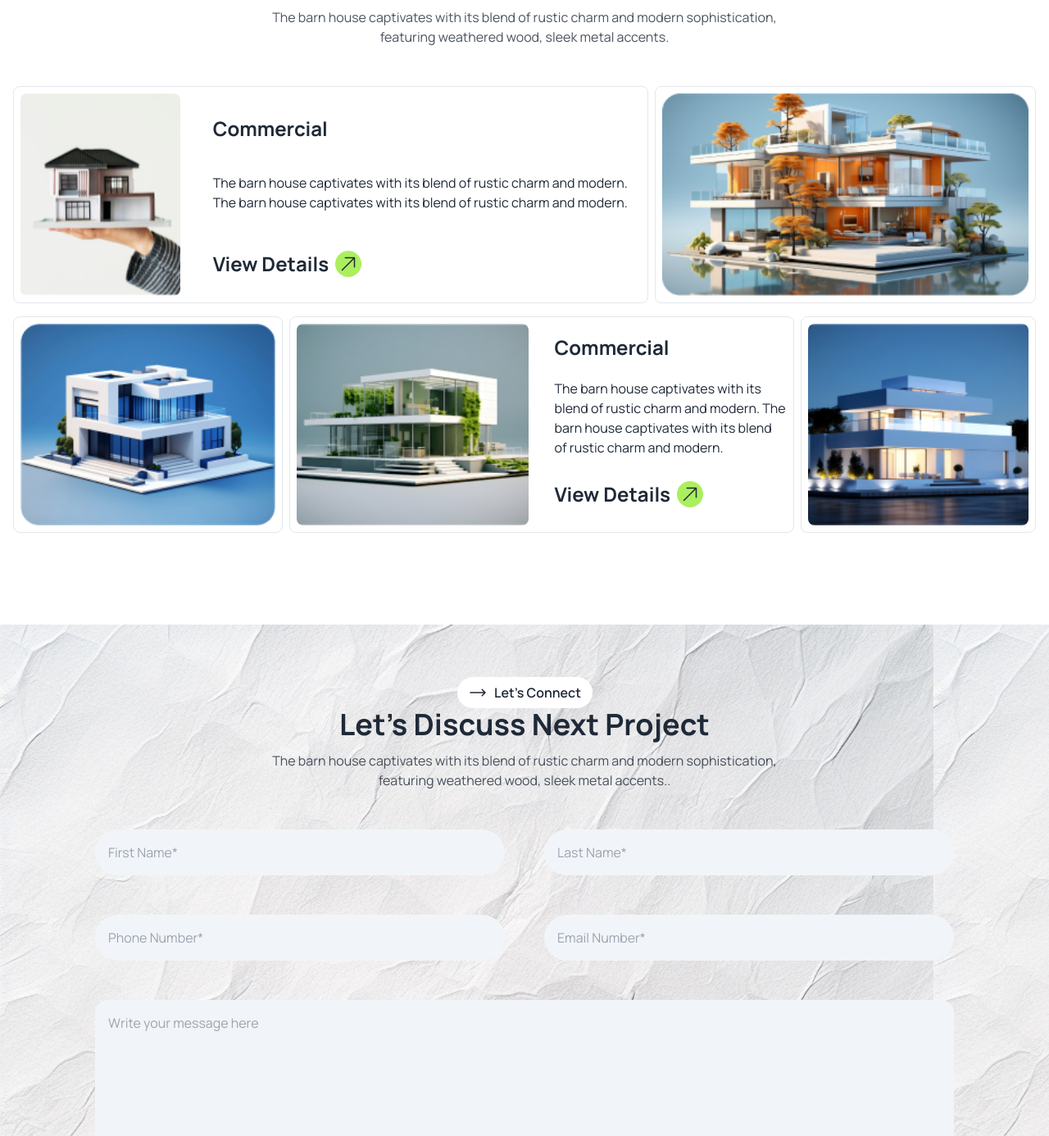
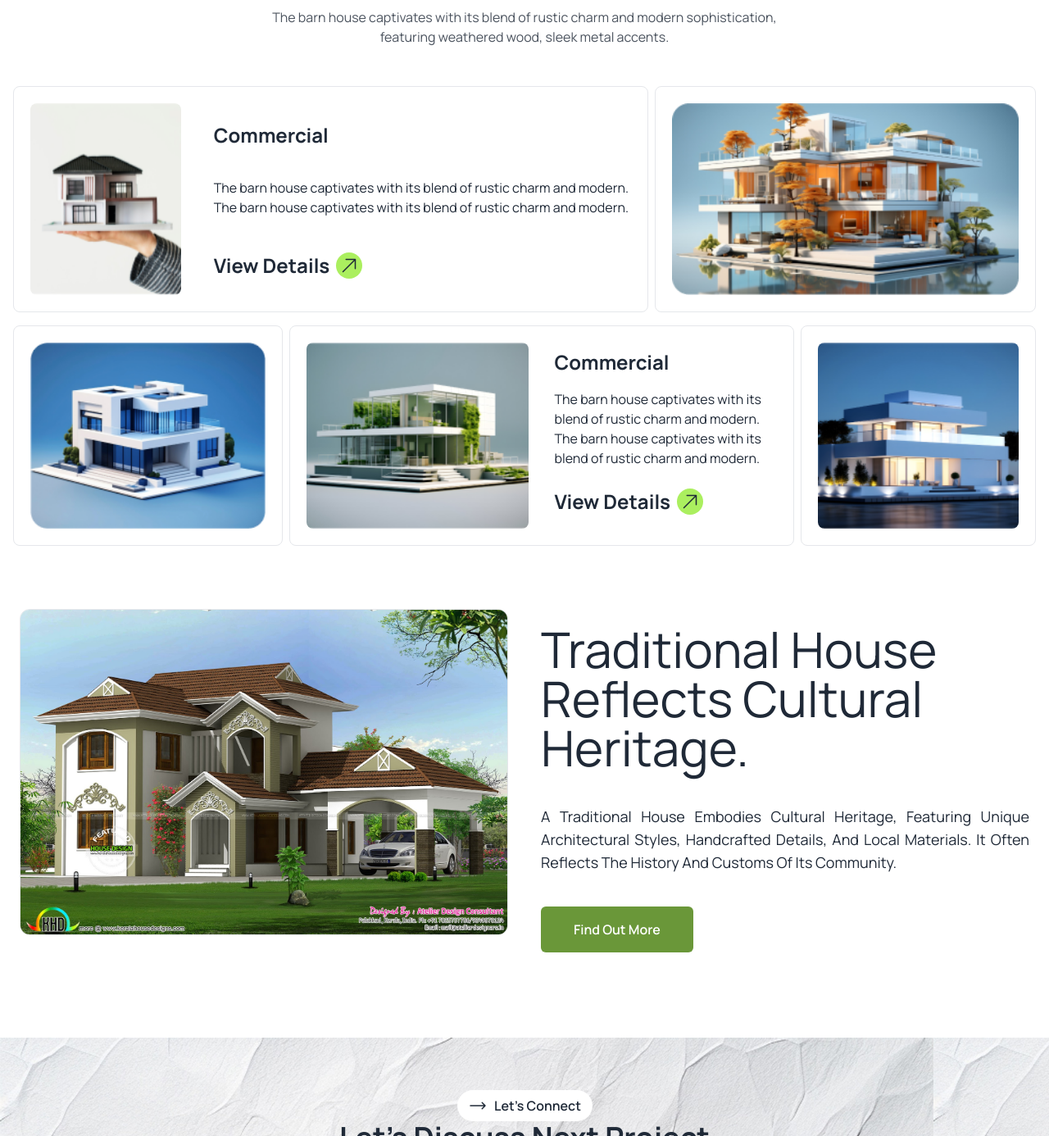
Before and after one commit to Arifulit/Assignment-03, a plain HTML site: page index.html in a window 1280 px wide. Shown: the part 2455-3841 px from the top of the page at 82% size. Drawn offline with nearby package versions, Linux system fonts and the light colour scheme.

Commit message:
Extra section part

```diff
--- a/index.html
+++ b/index.html
@@ -446,7 +446,7 @@
         <div class="mb-4 grid grid-cols-1 lg:grid-cols-[1.25fr_0.75fr] gap-2">
 
           <!-- Portfolio Item 1 -->
-          <div class="flex flex-col lg:flex-row gap-10 border rounded-lg p-2">
+          <div class="flex flex-col lg:flex-row gap-10 border rounded-lg p-5">
             <div class="w-full h-full lg:w-1/2">
               <img class="w-full h-full object-cover rounded-lg" src="./assets/img1.png" alt="Commercial Project" />
             </div>
@@ -478,7 +478,7 @@
           </div>
 
           <!-- Portfolio Item 2 -->
-          <div class="border rounded-lg p-2">
+          <div class="border rounded-lg p-5">
             <img class="w-full h-full object-cover rounded-lg" src="./assets/img2.png" alt="Residential Project" />
           </div>
         </div>
@@ -487,12 +487,12 @@
         <div class="mb-4 grid grid-cols-1 lg:grid-cols-[0.8fr_1.5fr_0.7fr] gap-2">
 
           <!-- Portfolio Item 3 -->
-          <div class="border rounded-lg p-2">
-            <img class="w-full h-full object-cover rounded-lg" src="./assets/img3.png" alt="Interior Design" />
+          <div class="border rounded-lg p-5 ">
+            <img class="w-full h-full object-cover rounded-lg order-5" src="./assets/img3.png" alt="Interior Design" />
           </div>
 
           <!-- Portfolio Item 4 -->
-          <div class="flex flex-col lg:flex-row gap-8 border rounded-lg p-2">
+          <div class="flex flex-col lg:flex-row gap-8 border rounded-lg p-5">
             <div class="w-full lg:w-1/2">
               <img class="w-full h-full object-cover rounded-lg" src="./assets/img4.png" alt="Commercial Building" />
             </div>
@@ -524,14 +524,37 @@
           </div>
 
           <!-- Portfolio Item 5 -->
-          <div class="border rounded-lg p-2">
-            <img class="w-full h-full object-cover rounded-lg" src="./assets/img5.png" alt="Residential Building" />
+          <div class="border rounded-lg p-5">
+            <img class="w-full h-full object-cover rounded-lg order-3" src="./assets/img5.png" alt="Residential Building" />
           </div>
         </div>
       </section>
 
 
        <!-- Our Latest Section end -->
+
+<!-- extra section start -->
+<section class="grid lg:grid-cols-2 items-center gap-10 p-6">
+  <img class="border rounded-xl" src="./assets/traditional-home.jpg" alt="" />
+  <div class="container mx-auto lg:ml-auto  lg:py-0 pt-10 capitalize">
+
+      <h2 class="sm:text-6xl text-4xl sm:my-10 my-5">
+        Traditional house reflects cultural heritage.
+      </h2>
+      <p class="sm:text-lg text-base leading-8 text-justify sm:mb-10 mb-5">
+        A traditional house embodies cultural heritage, featuring unique architectural styles, handcrafted details, and local materials. It often reflects the history and customs of its community.
+      </p>
+      <button
+          class="flex gap-2 items-center bg-accent hover:bg-primary px-10 py-4 rounded-md font-semibold text-white transition-colors duration-300 ease-in-out">
+          Find Out More
+      </button>
+  </div>
+
+</section>
+
+
+<!-- extra section end -->
+
       <!-- Form section start -->
 
       <section class="bg-bannerBg container mx-auto mt-20 p-4">
```
Also changed, not shown: assets/traditional-home.jpg (added).
